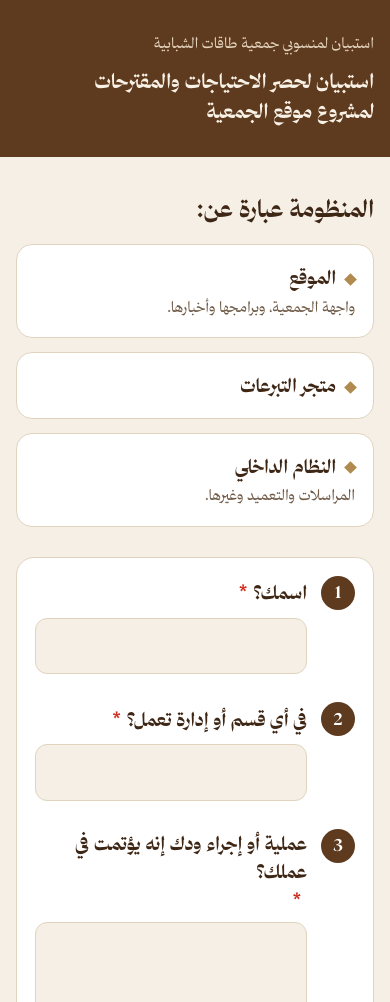
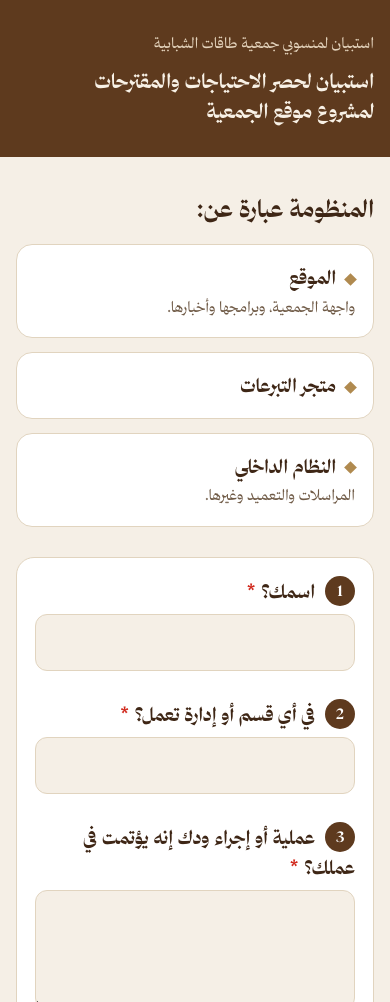
Before and after one commit to elm23e-rgb/taqat-survey, a plain HTML site: page index.html in a window 390 px wide. Shown: the part 98-1100 px from the top of the page. Drawn offline with Linux system fonts and the light colour scheme.

Commit message:
Keep the required mark on the title line, full-width fields on phones

```diff
--- a/index.html
+++ b/index.html
@@ -59,10 +59,10 @@ form,.done{background:var(--surface);border:1px solid var(--line);border-radius:
 @media (max-width:600px){form,.done{padding:18px}}
 
 .q{display:flex;gap:14px;align-items:flex-start;min-width:0}
-.num{background:var(--deep);width:34px;height:34px;border-radius:50%;display:grid;place-items:center;font-family:var(--display);font-weight:700;font-size:17px;color:#fff;flex:none}
+.num{background:var(--deep);width:30px;height:30px;border-radius:50%;display:grid;place-items:center;font-family:var(--display);font-weight:700;font-size:15px;color:#fff;flex:none}
 .qb{flex:1;min-width:0;display:flex;flex-direction:column;gap:8px}
-.ttl{font-family:var(--display);font-weight:700;font-size:19px;line-height:1.5;min-height:34px;display:flex;align-items:center;flex-wrap:wrap}
-.star{color:var(--err);font-family:var(--body);font-weight:700;margin-inline-start:6px}
+.ttl{font-family:var(--display);font-weight:700;font-size:19px;line-height:1.6;display:block}
+.star{white-space:nowrap;color:var(--err);font-family:var(--body);font-weight:700;margin-inline-start:6px}
 .hint{font-size:15px;color:var(--mute);margin:-4px 0 0;line-height:1.7;display:block}
 input[type=text],textarea{font:inherit;color:var(--fg);background:var(--bg);border:1.5px solid var(--line);border-radius:12px;padding:12px 14px;width:100%;min-width:0;transition:border-color .15s,box-shadow .15s}
 textarea{min-height:120px;resize:vertical;line-height:1.75}
@@ -77,6 +77,14 @@ input[type=text]:focus,textarea:focus{outline:0;border-color:var(--brand);box-sh
 .chip input:checked + span{background:var(--deep);color:var(--on-deep);border-color:var(--deep)}
 .chip input:focus-visible + span{outline:2px solid var(--brand);outline-offset:2px}
 .sub{margin-top:6px}
+@media (max-width:600px){
+  .q{display:block}
+  .num{float:inline-start;margin-inline-end:10px}
+  .qb{display:block}
+  .qb > * + *{margin-top:8px}
+  .qb > .ttl + .hint{margin-top:2px}
+  .qb input,.qb textarea,.qb .chips,.qb .hint{clear:both}
+}
 
 .send{display:flex;align-items:center;gap:14px;flex-wrap:wrap}
 button{font-family:var(--display)}
@@ -137,7 +145,7 @@ button.ghost{background:none;border:1.5px solid var(--line);color:var(--fg);bord
     <div class="q" id="q-name">
       <span class="num" aria-hidden="true">1</span>
       <div class="qb">
-        <label class="ttl" for="name"><span data-k="qName"></span><span class="star" aria-label="مطلوب">*</span></label>
+        <label class="ttl" for="name"><span data-k="qName"></span><span class="star" aria-label="مطلوب">&#8288;*</span></label>
         <input type="text" id="name" autocomplete="name" maxlength="120">
         <div class="err">اكتب اسمك.</div>
       </div>
@@ -146,7 +154,7 @@ button.ghost{background:none;border:1.5px solid var(--line);color:var(--fg);bord
     <div class="q" id="q-dept">
       <span class="num" aria-hidden="true">2</span>
       <div class="qb">
-        <label class="ttl" for="dept"><span data-k="qDept"></span><span class="star" aria-label="مطلوب">*</span></label>
+        <label class="ttl" for="dept"><span data-k="qDept"></span><span class="star" aria-label="مطلوب">&#8288;*</span></label>
         <input type="text" id="dept" maxlength="120">
         <div class="err">اكتب قسمك أو إدارتك.</div>
       </div>
@@ -155,7 +163,7 @@ button.ghost{background:none;border:1.5px solid var(--line);color:var(--fg);bord
     <div class="q" id="q-ch">
       <span class="num" aria-hidden="true">3</span>
       <div class="qb">
-        <label class="ttl" for="ch"><span data-k="qCh"></span><span class="star" aria-label="مطلوب">*</span></label>
+        <label class="ttl" for="ch"><span data-k="qCh"></span><span class="star" aria-label="مطلوب">&#8288;*</span></label>
         <span class="hint" data-k="qChHint"></span>
         <textarea id="ch" maxlength="2000"></textarea>
         <div class="err">اكتب تحديًا واحدًا على الأقل.</div>
```
